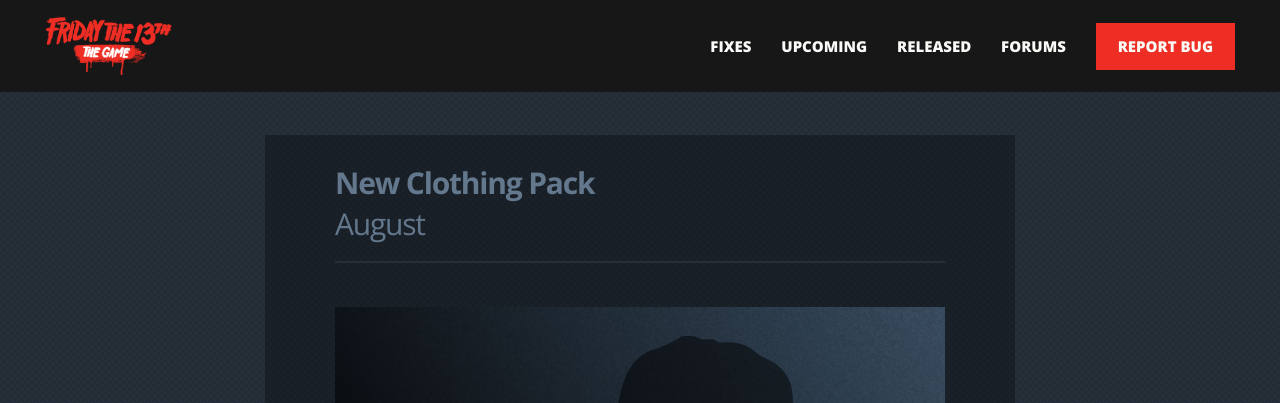
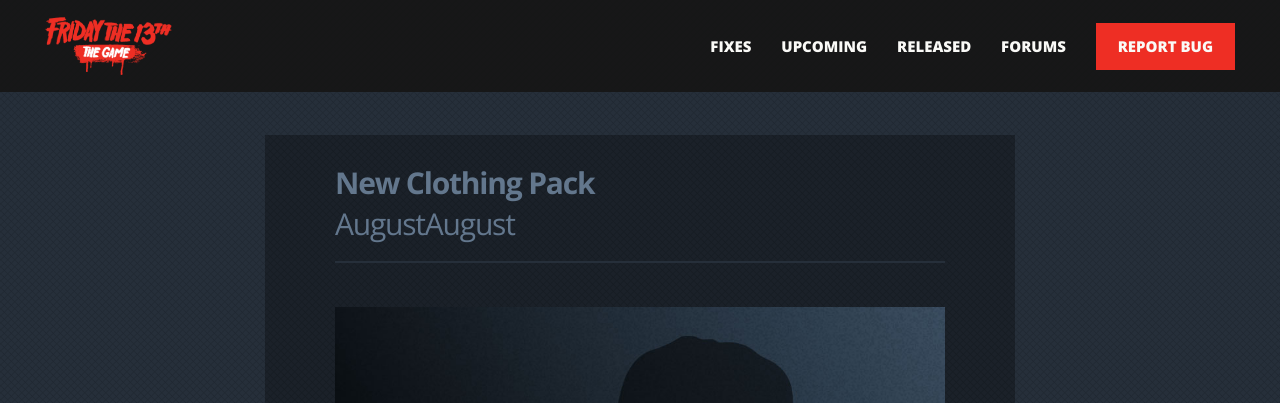
Before and after one commit to bdk6000/friday-13, a Jekyll site: the page built from _content-packs/lingerie-clothing-pack.markdown, in a window 1280 px wide and 900 px high. Shown: the top 403 px of the window. Built offline with Jekyll 4.4.1, drawn with Linux system fonts in a browser that asks for light colours.

Commit message:
Update contentpacks.html

```diff
--- a/_layouts/contentpacks.html
+++ b/_layouts/contentpacks.html
@@ -28,7 +28,7 @@ layout: contentpacks
                         <div class="fix-area">
                             <div class="fix-description alert-description contentpgbox">
                             	<h2>{{ page.title }}</h2>
-                            	<h3>{{ page.release-date | date: "%B" }} {% assign showdaynum = page.show-day %}{% if showdaynum == true %}{{ page.release-date | date: "%-d" }}{% endif %}</h3>
+                            	<h3>{% assign isreleased = page.released %}{% unless isreleased == false %}{{ page.release-date | date: "%B" }}{% endunless %}{% unless isreleased == true %}{{ page.release-date | date: "%B" }} {% assign showdaynum = page.show-day %}{% if showdaynum == true %}{{ page.release-date | date: "%-d" }}{% endif %}{% endunless %}</h3>
                             	<img src="{{ page.main-image }}" alt="{{ page.title }}" />
                             	{{ content }}
                             </div>
```
